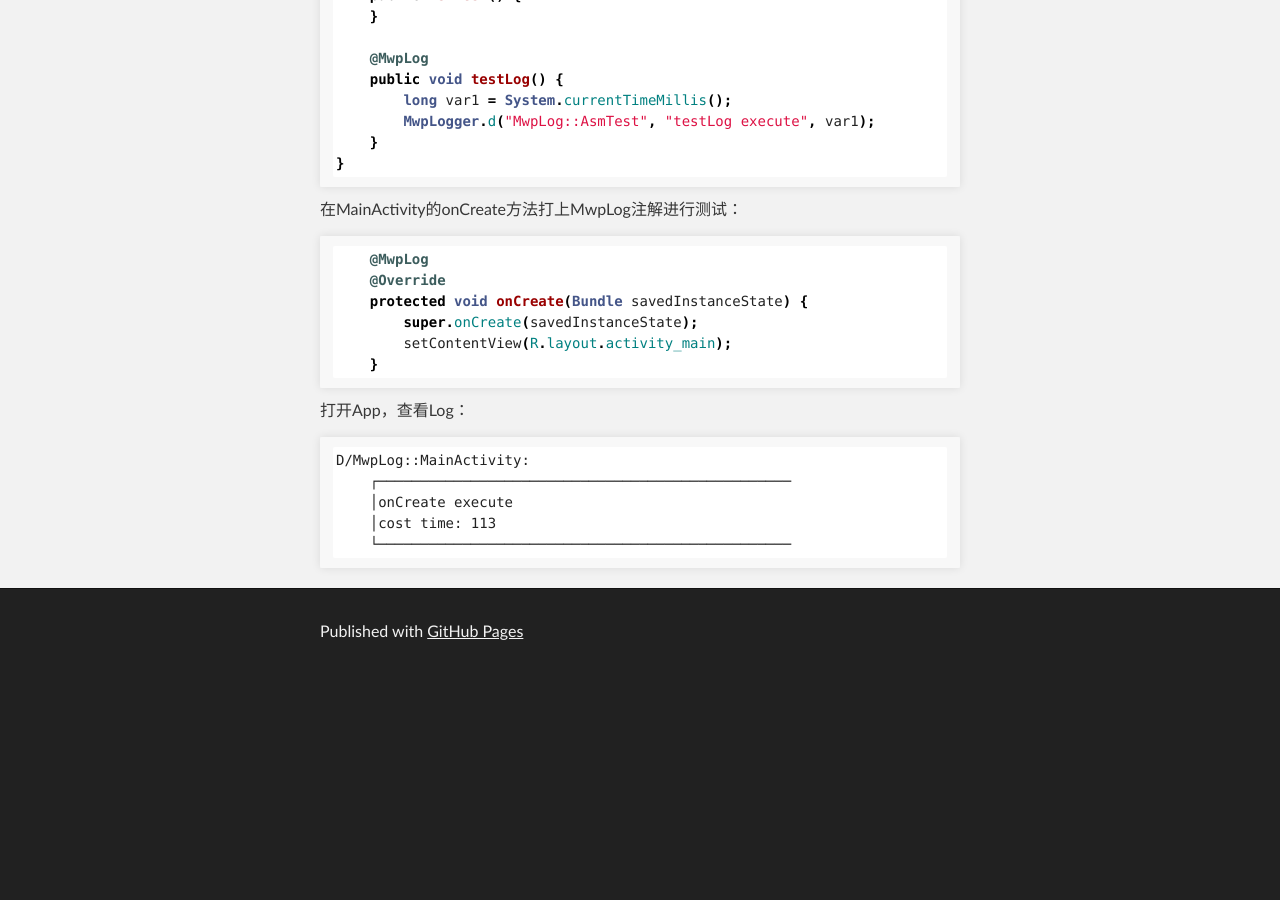
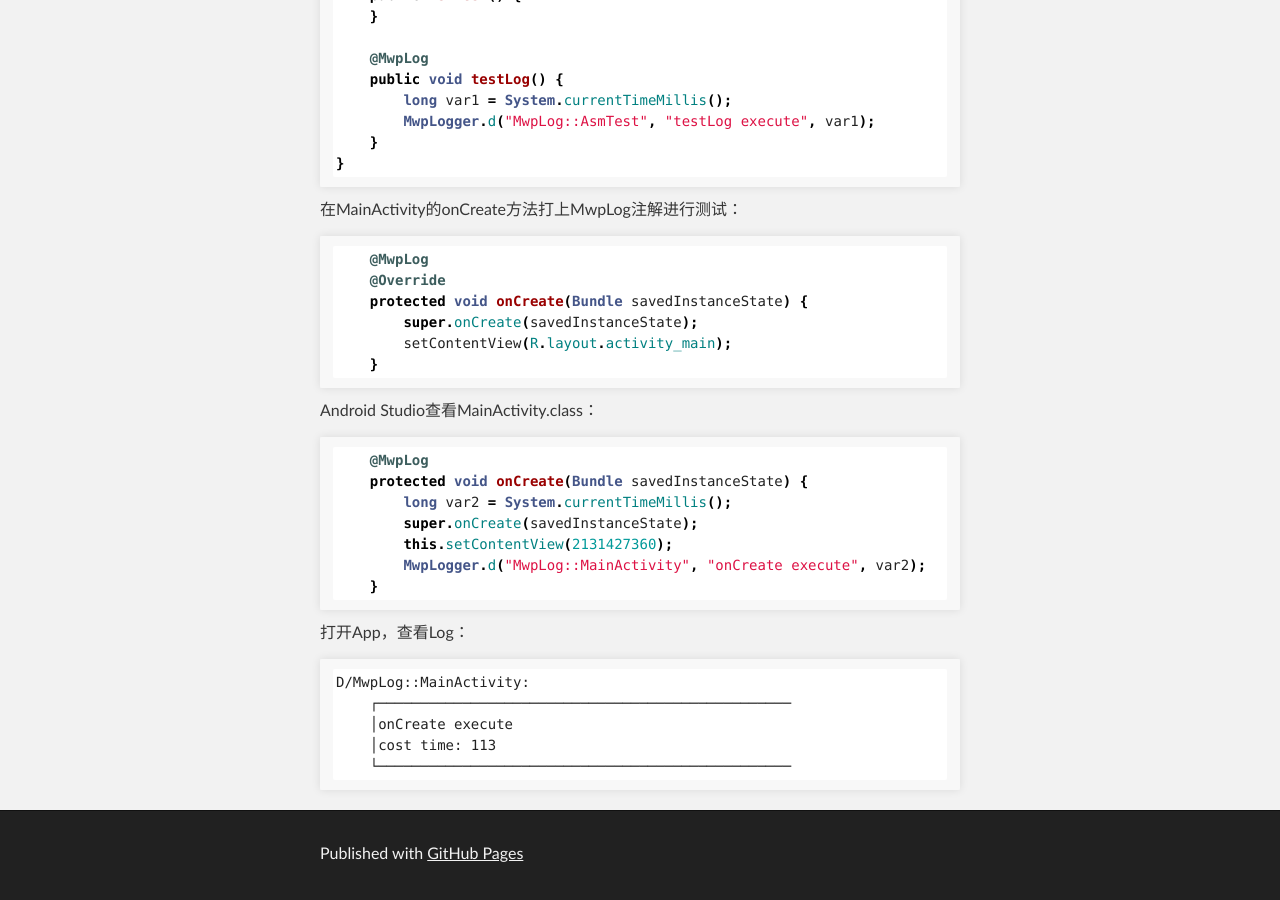
Before and after one commit to mwping/mwping.github.io, a Jekyll site: the page built from android/asm.md, in a window 1280 px wide and 900 px high, scrolled down 2440 px. Built offline with Jekyll 4.4.1, drawn with Linux system fonts in a browser that asks for light colours; our own code applies the rules of GitHub Pages for plain Markdown files; before the commit the page ends 3118 px from its top, so only the background shows below that.

Commit message:
add .class

````diff
--- a/android/asm.md
+++ b/android/asm.md
@@ -112,6 +112,16 @@ public class AsmTest {
         setContentView(R.layout.activity_main);
     }
 ```
+Android Studio查看MainActivity.class：
+```java
+    @MwpLog
+    protected void onCreate(Bundle savedInstanceState) {
+        long var2 = System.currentTimeMillis();
+        super.onCreate(savedInstanceState);
+        this.setContentView(2131427360);
+        MwpLogger.d("MwpLog::MainActivity", "onCreate execute", var2);
+    }
+```
 打开App，查看Log：
 ```
 D/MwpLog::MainActivity:
````
